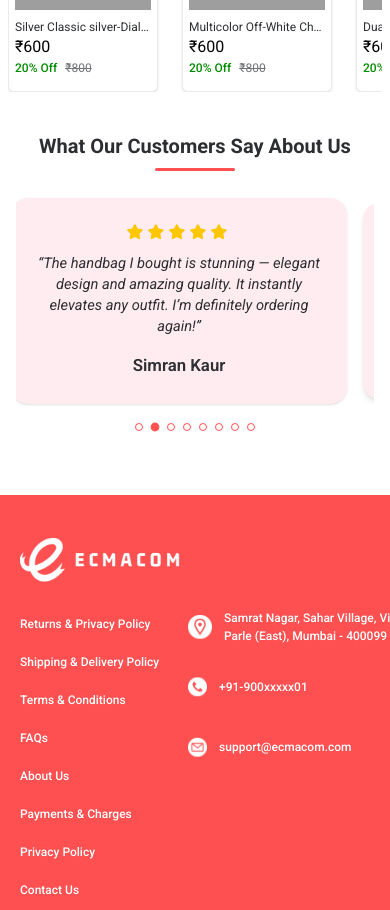
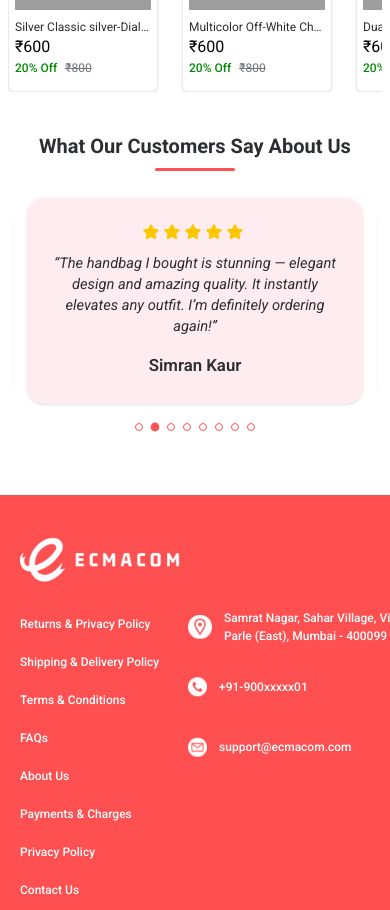
Before and after one commit to CFI-Sahil/E-commerce, a React (Vite) app: page / in a window 390 px wide. Shown: the part 2780-3690 px from the top of the page. Built offline with nearby package versions, Linux system fonts and the light colour scheme; grey boxes are pictures that could not be loaded.

Commit message:
Update testimonial

```diff
--- a/src/Components/Testimonial/Testi.css
+++ b/src/Components/Testimonial/Testi.css
@@ -8,7 +8,15 @@
 }
 
 /* dragging cursor */
-.testimonials-section .dragging { cursor: grabbing; }
+.testimonials-section .dragging { cursor: grab; }
 
 /* ensure each card is block and doesn't shrink unexpectedly */
 .testimonials-card { box-sizing: border-box; }
+
+.testimonials-container {
+  scroll-snap-type: x mandatory;
+}
+
+.testimonials-card {
+  scroll-snap-align: center;
+}
--- a/src/Components/Testimonial/Testimonials.tsx
+++ b/src/Components/Testimonial/Testimonials.tsx
@@ -172,7 +172,7 @@ const Testimonials: React.FC = () => {
 
   return (
     <section className="testimonials-section w-full font-primary mt-10">
-      <div className="w-full px-4 md:px-10 xl:px-20">
+      <div className="w-full px-3 md:px-10 xl:px-20">
         <div className="max-w-[1800px] w-full block overflow-visible select-none">
           <div className="text-center mb-6">
             <h2 className="text-xl md:text-2xl font-bold text-text">
@@ -183,7 +183,7 @@ const Testimonials: React.FC = () => {
 
           <div
             ref={containerRef}
-            className="flex gap-6 overflow-x-scroll scroll-smooth no-scrollbar px-2 py-2 w-full">
+            className="testimonials-container flex gap-6 overflow-x-scroll scroll-smooth no-scrollbar px-2 py-2 w-full">
             {testimonialsDataOfPeople.map((item: Testimonial, idx: number) => (
               <article
                 key={item.id}
```
